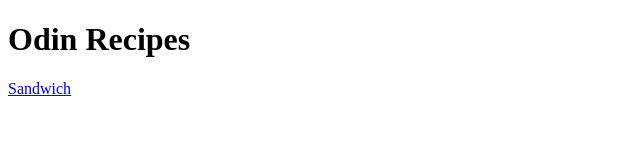
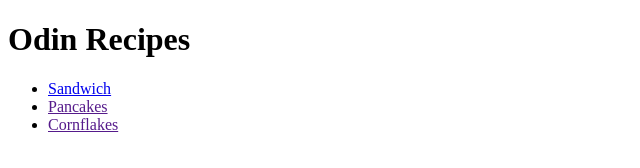
Before and after one commit to qitt14/odin-recipes, a plain HTML site: page index.html in a window 1280 px wide. Shown: the whole page, without its empty margins (0-640 px from the left). Drawn offline with Linux system fonts and the light colour scheme.

Commit message:
Added 3 Recipes to the Mainpage

```diff
--- a/index.html
+++ b/index.html
@@ -9,6 +9,10 @@
 <body>
     <h1>Odin Recipes</h1>
 
-    <a href="./recipes/sandwich.html">Sandwich</a>
+    <ul>
+        <li><a href="./recipes/sandwich.html">Sandwich</a></li>
+        <li><a href="">Pancakes</a></li>
+        <li><a href="">Cornflakes</a></li>
+    </ul>
 </body>
 </html>
```
